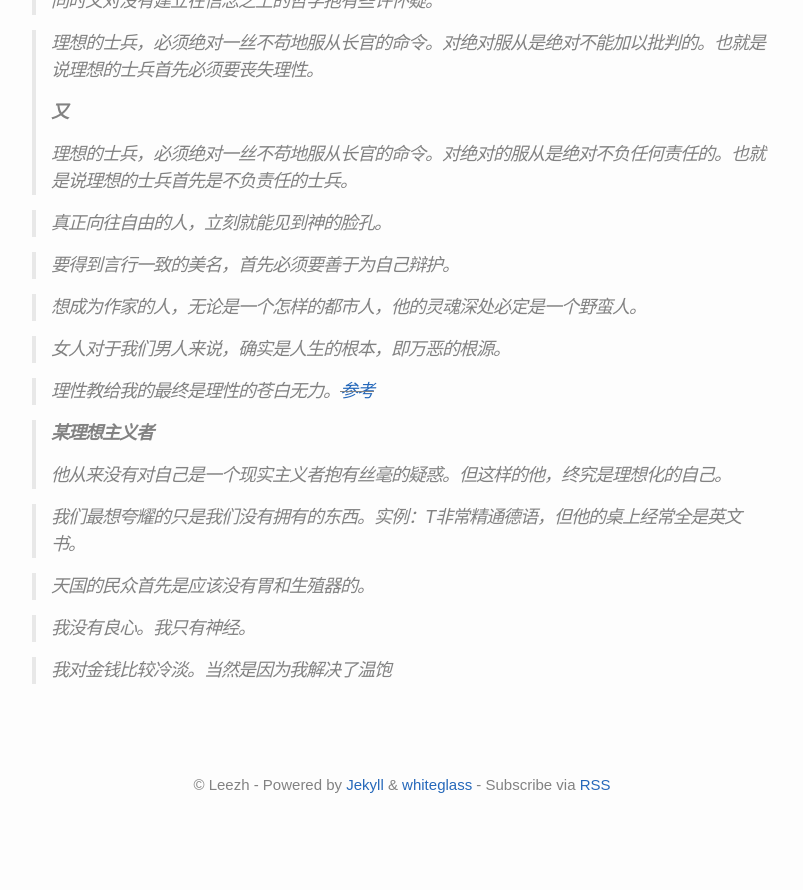
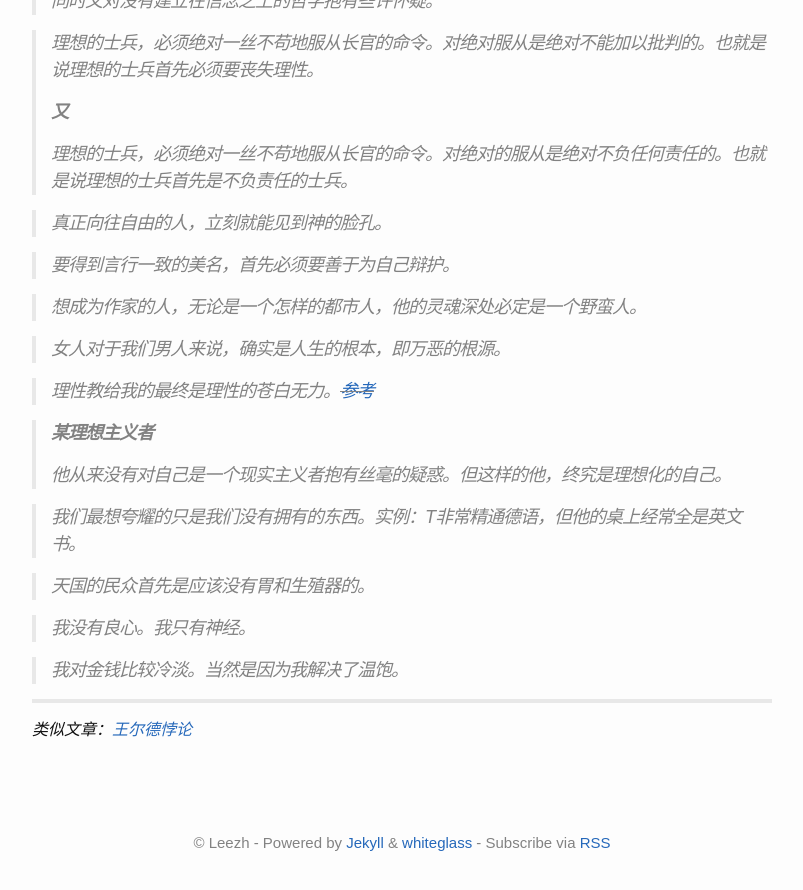
Before and after one commit to Leezh76/leezh76.github.io, a Jekyll site: the page built from _posts/2018-06-26-Verse-king.md, in a window 1280 px wide and 900 px high, scrolled down 1745 px. Shown: the top 890 px of the window, without its empty margins (238-1041 px from the left). Built offline with Jekyll 4.4.1, drawn with Linux system fonts in a browser that asks for light colours; before the commit the page ends 2587 px from its top, so only the background shows below that.

Commit message:
verse king modify

```diff
--- a/_posts/2018-06-26-Verse-king.md
+++ b/_posts/2018-06-26-Verse-king.md
@@ -92,4 +92,8 @@ lang: zh
 
 > 我没有良心。我只有神经。
 
-> 我对金钱比较冷淡。当然是因为我解决了温饱
+> 我对金钱比较冷淡。当然是因为我解决了温饱。
+
+---
+
+*类似文章：[王尔德悖论](https://www.bilibili.com/read/cv597033)*
```
Also changed, not shown: 2 other files.
